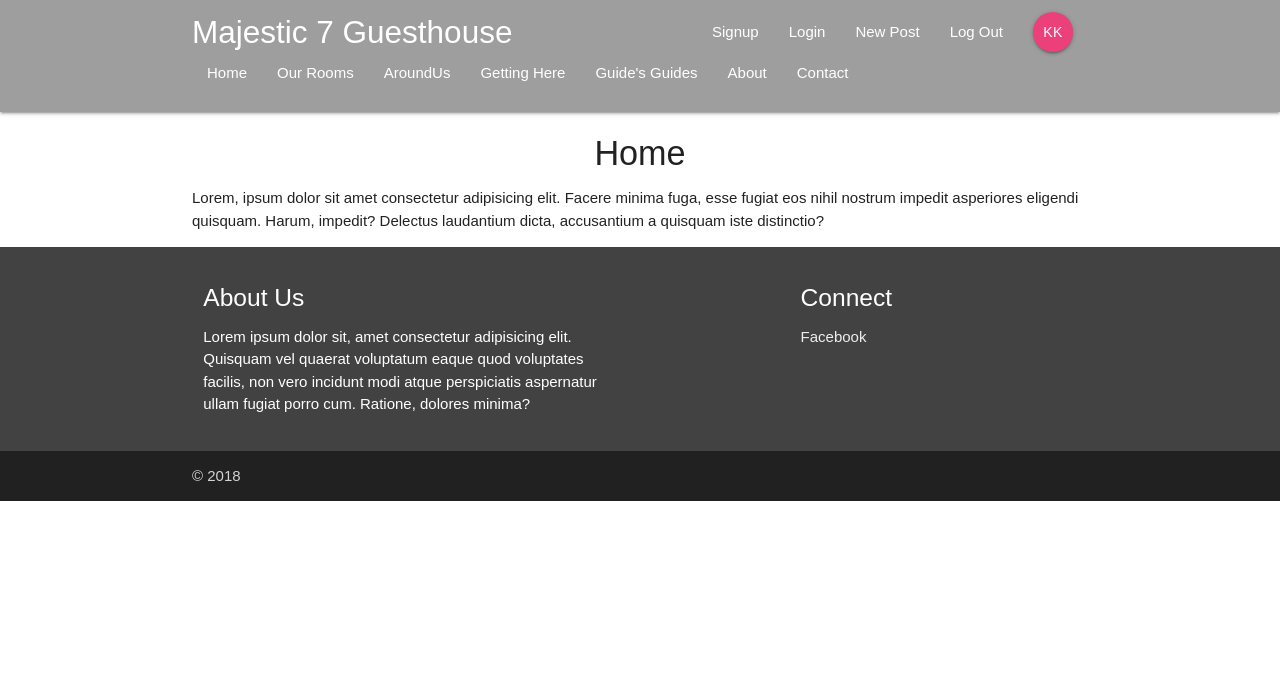
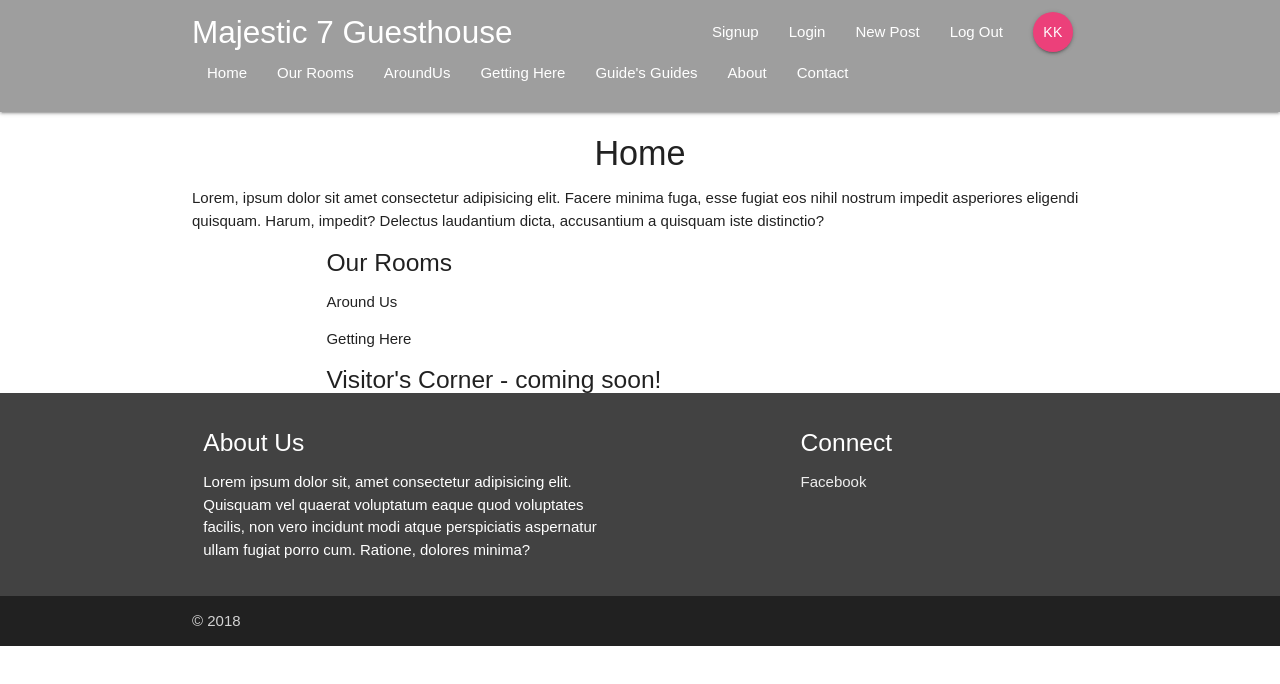
Before and after one commit to clickingmouse/M7GH, a React (Create React App) app in the folder m7gh/: page /home in a window 1280 px wide. Shown: the top 684 px of the page. Built offline with nearby package versions, Linux system fonts and the light colour scheme.

Commit message:
basic home

```diff
--- a/m7gh/src/App.js
+++ b/m7gh/src/App.js
@@ -8,6 +8,7 @@ import GuidesGuide from "./components/guidesguide/GuidesGuide";
 import AroundUs from "./components/aroundus/AroundUs";
 import About from "./components/about/About";
 import Footer from "./components/layout/Footer";
+import OurRooms from "./components/ourrooms/OurRooms";
 
 class App extends Component {
   render() {
@@ -16,6 +17,8 @@ class App extends Component {
         <div className="App">
           <Navbar />
           <Route path="/home" component={Home} />
+          <Route path="/rooms" component={OurRooms} />
+
           <Route path="/about" component={About} />
           <Route path="/getting-here" component={GettingHere} />
           <Route path="/around-us" component={AroundUs} />
--- a/m7gh/src/components/home/Home.js
+++ b/m7gh/src/components/home/Home.js
@@ -1,4 +1,11 @@
 import React, { Component } from "react";
+import GettingHere from "../gettinghere/GettingHere";
+//import Contact from "./components/contact/Contact";
+//import GuidesGuide from "./components/guidesguide/GuidesGuide";
+import AroundUs from "../aroundus/AroundUs";
+import About from "../about/About";
+//import About from "./components/about/About";
+import OurRooms from "../ourrooms/OurRooms";
 
 const Home = () => {
   return (
@@ -10,6 +17,10 @@ const Home = () => {
         quisquam. Harum, impedit? Delectus laudantium dicta, accusantium a
         quisquam iste distinctio?
       </p>
+      <OurRooms />
+      <AroundUs />
+      <GettingHere />
+      <h5 className="container">Visitor's Corner - coming soon!</h5>
     </div>
   );
 };
--- a/m7gh/src/components/ourrooms/OurRooms.js
+++ b/m7gh/src/components/ourrooms/OurRooms.js
@@ -2,7 +2,11 @@ import React, { Component } from "react";
 
 export class OurRooms extends Component {
   render() {
-    return <div class="ourrooms container" />;
+    return (
+      <div class="ourrooms container">
+        <h5>Our Rooms</h5>
+      </div>
+    );
   }
 }
 
```
